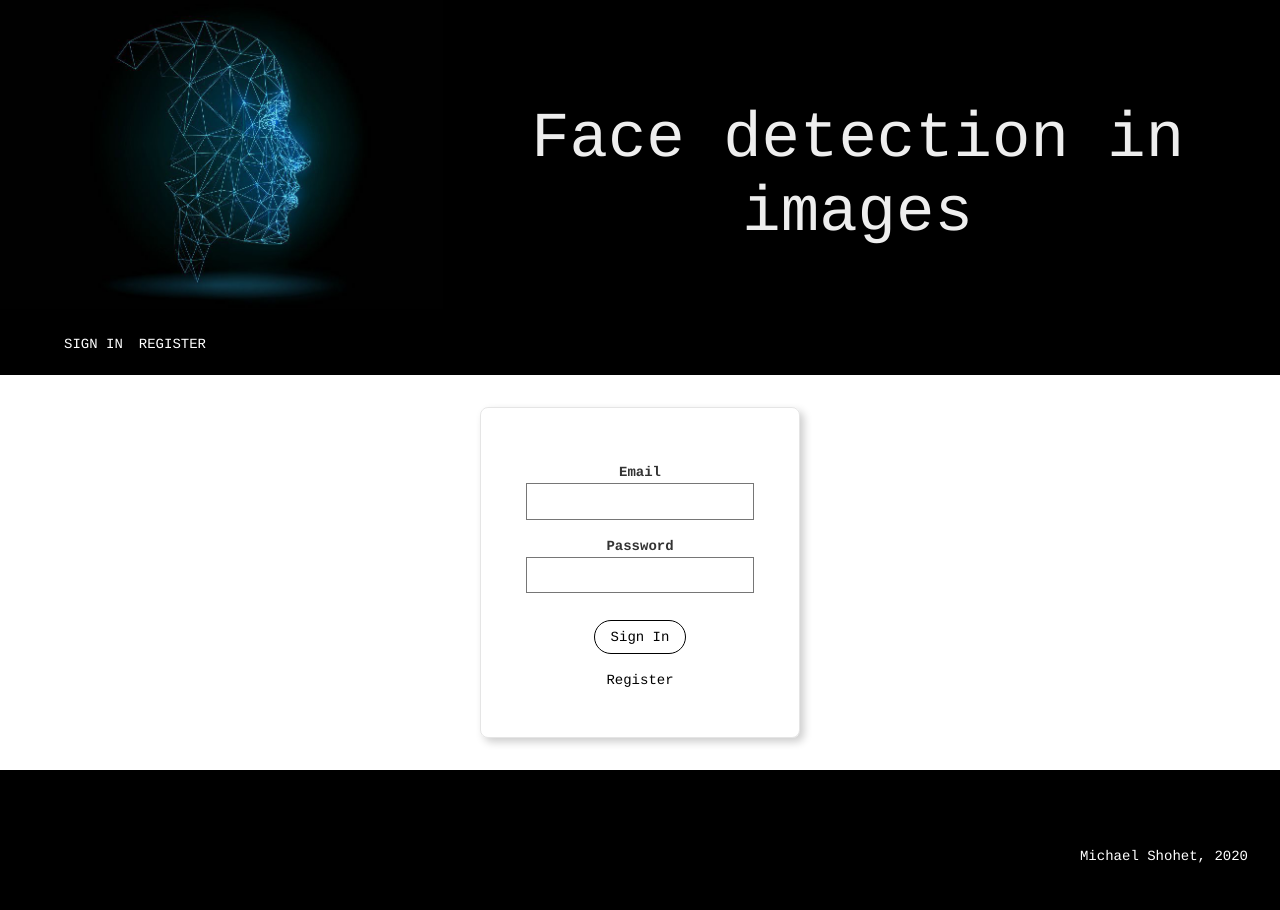
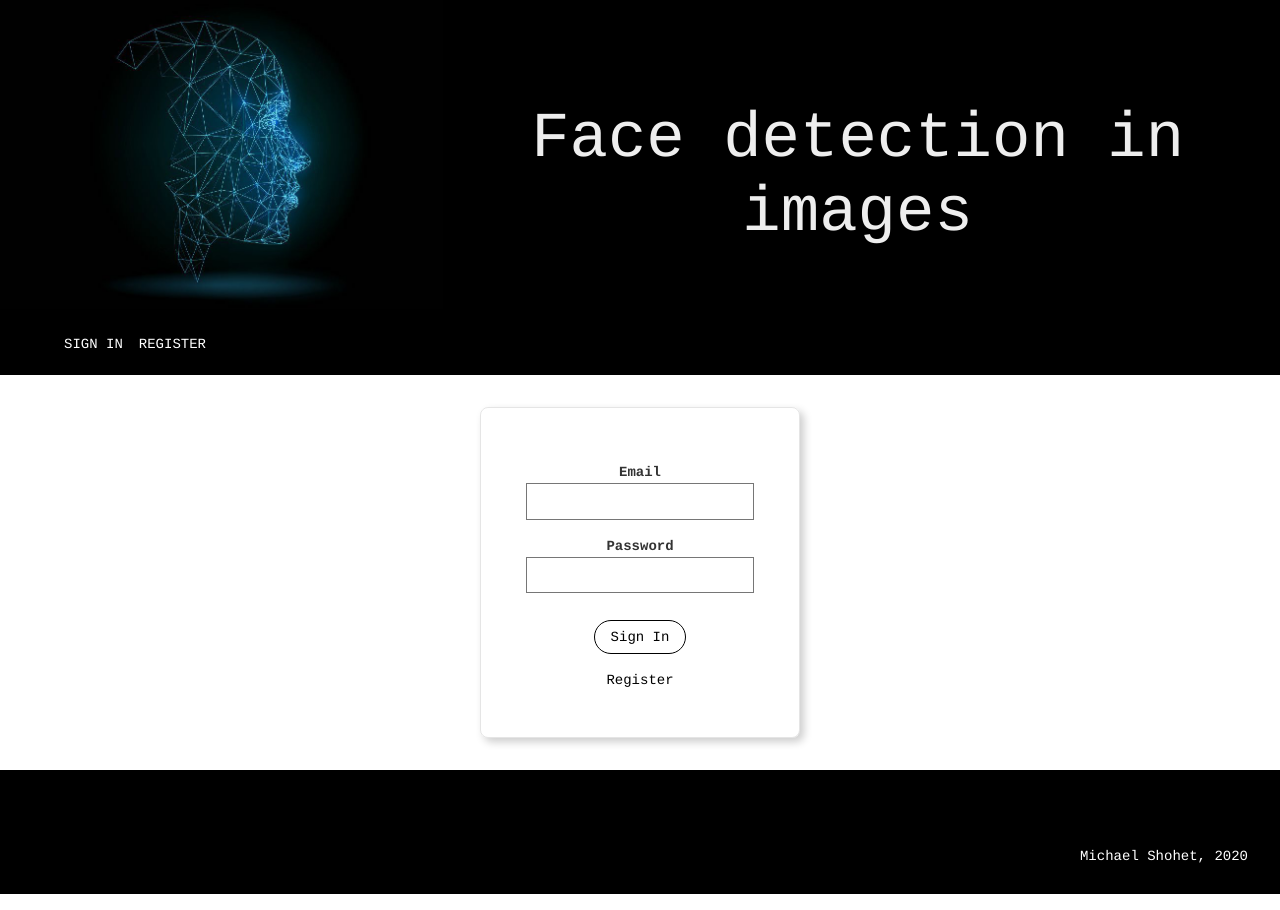
Before and after one commit to mlshohet/face-detection, a React (Create React App) app: page / in a window 1280 px wide. Built offline with nearby package versions, Linux system fonts and the light colour scheme.

Commit message:
footer change

```diff
--- a/src/index.css
+++ b/src/index.css
@@ -1,6 +1,7 @@
 body {
 	display: flex;
 	flex-direction: column;
+	justify-content: center;
 	margin: 0;
 	font-family: 'Nunito','Ubuntu', 'Courier', monospace;
 	-webkit-font-smoothing: antialiased;
@@ -14,9 +15,8 @@ code {
 }
 
 .footer {
-	margin-top: 1rem;
-	padding: 2rem;
-	position: relative;
+	margin-top: 2rem;
+	padding: 1rem;
 	bottom: 0;
 	left: 0;
 	width: 100%;
```
